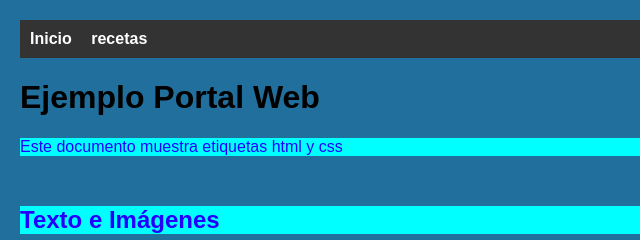
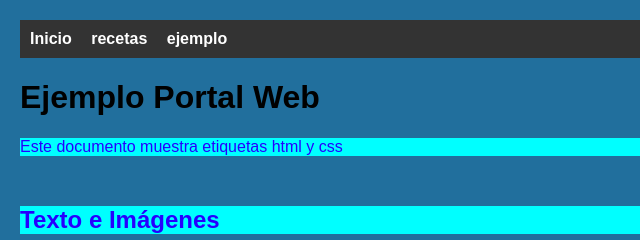
Before and after one commit to jjsedano84/miprimerrepositorio, a plain HTML site: page index.html in a window 1280 px wide. Shown: the top 240 px of the page, 0-640 px from the left. Drawn offline with Linux system fonts and the light colour scheme.

Commit message:
Update index.html

```diff
--- a/index.html
+++ b/index.html
@@ -86,6 +86,7 @@
     <nav>
         <a href="index.html">Inicio</a>
         <a href="recetas.html">recetas</a>
+          <a href="ejemploboostrap.html">ejemplo</a>
            </nav>
     <h1>Ejemplo Portal Web</h1>
     <p class="Subtitulo">Este documento muestra etiquetas html y css</p>
```
